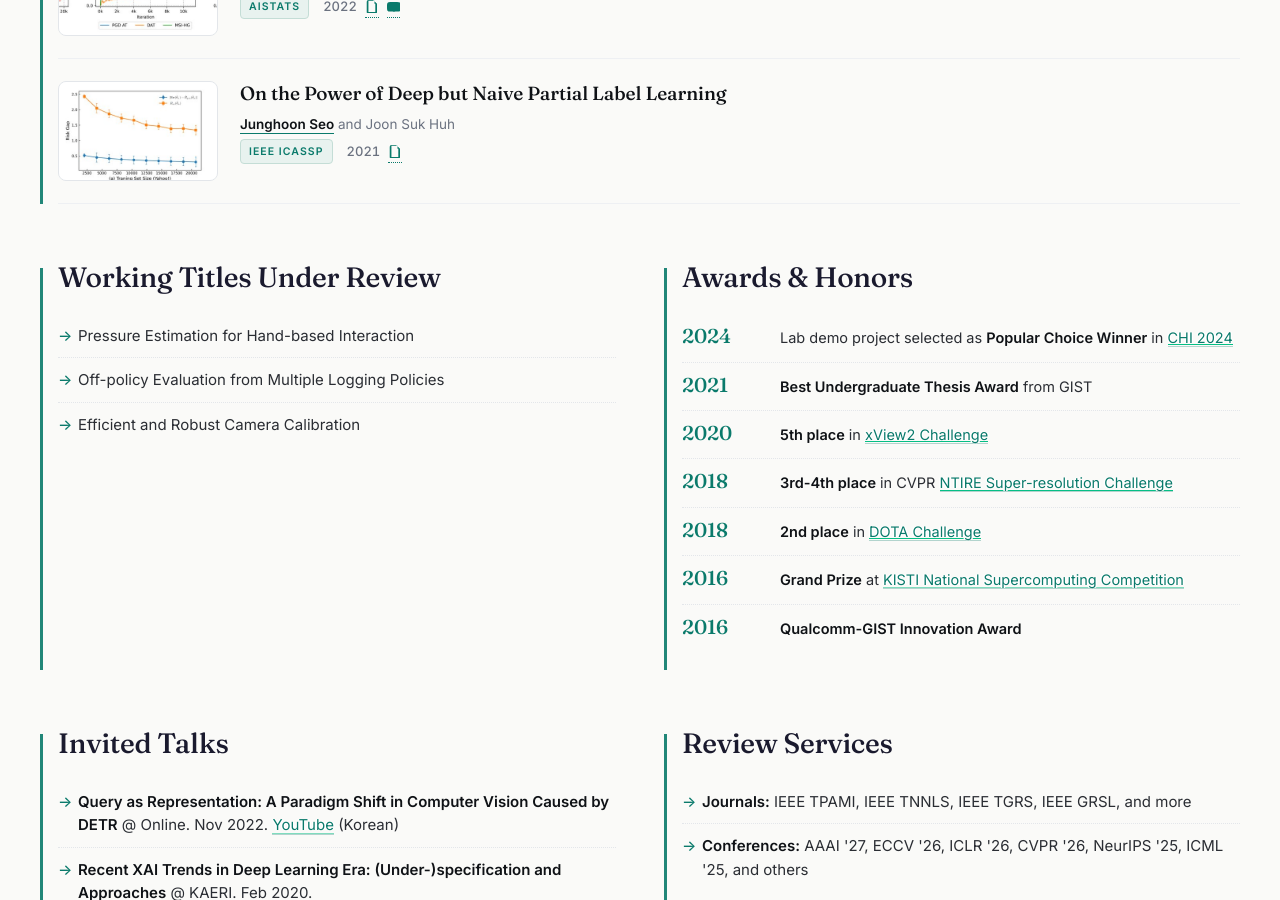
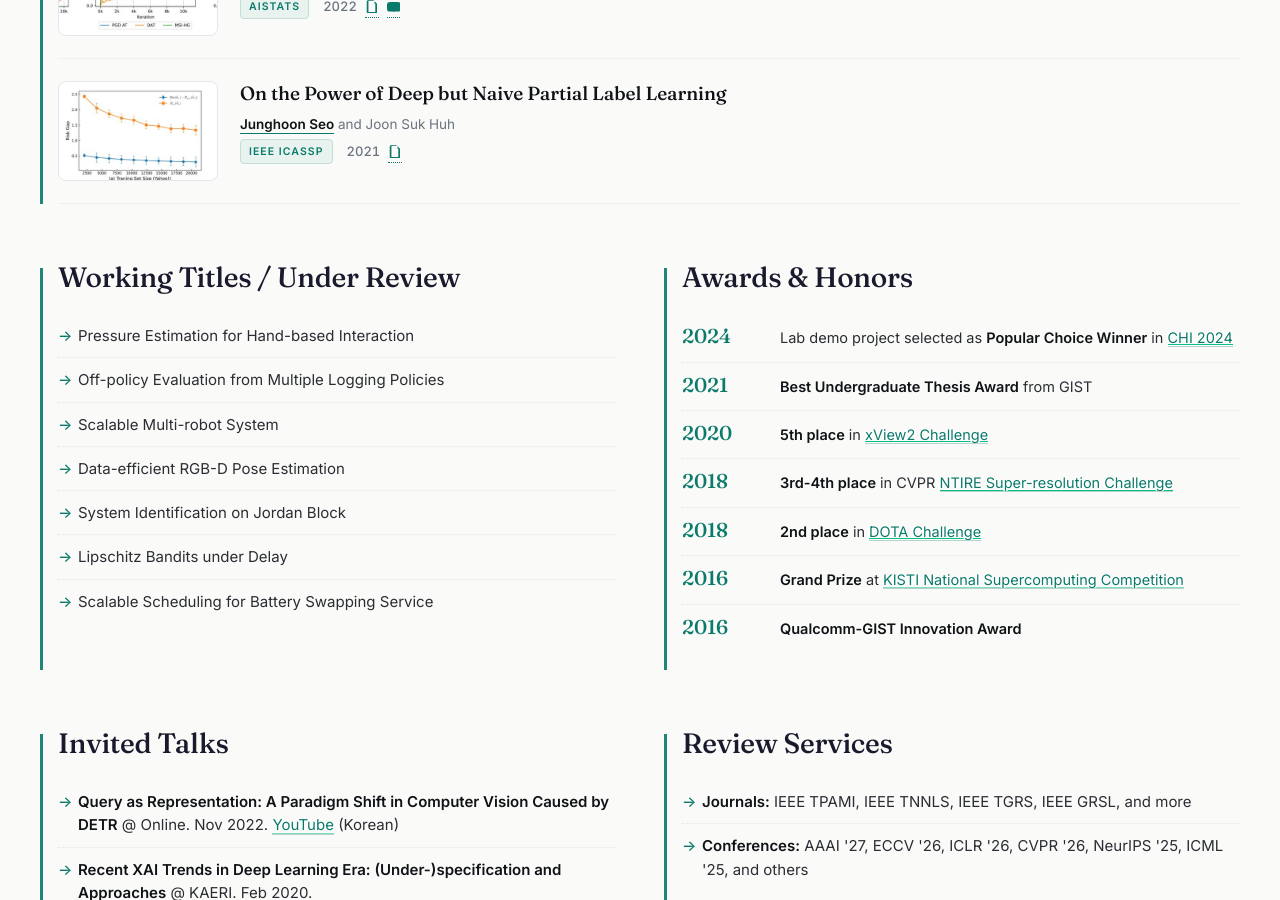
Before and after one commit to mikigom/mikigom.github.io, a Jekyll site: the page built from index.md, in a window 1280 px wide and 900 px high, scrolled down 2346 px. Built offline with Jekyll 4.4.1, drawn with Linux system fonts in a browser that asks for light colours.

Commit message:
Update working titles

```diff
--- a/index.md
+++ b/index.md
@@ -607,12 +607,16 @@ show_title: false
 <div class="twocol">
   <section class="section">
     <header class="section__head">
-      <h2>Working Titles Under Review</h2>
+      <h2>Working Titles / Under Review</h2>
     </header>
     <ul class="tagged-list">
       <li>Pressure Estimation for Hand-based Interaction</li>
       <li>Off-policy Evaluation from Multiple Logging Policies</li>
-      <li>Efficient and Robust Camera Calibration</li>
+      <li>Scalable Multi-robot System</li>
+      <li>Data-efficient RGB-D Pose Estimation</li>
+      <li>System Identification on Jordan Block</li>
+      <li>Lipschitz Bandits under Delay</li>
+      <li>Scalable Scheduling for Battery Swapping Service</li>
     </ul>
   </section>
   <section class="section">
```
